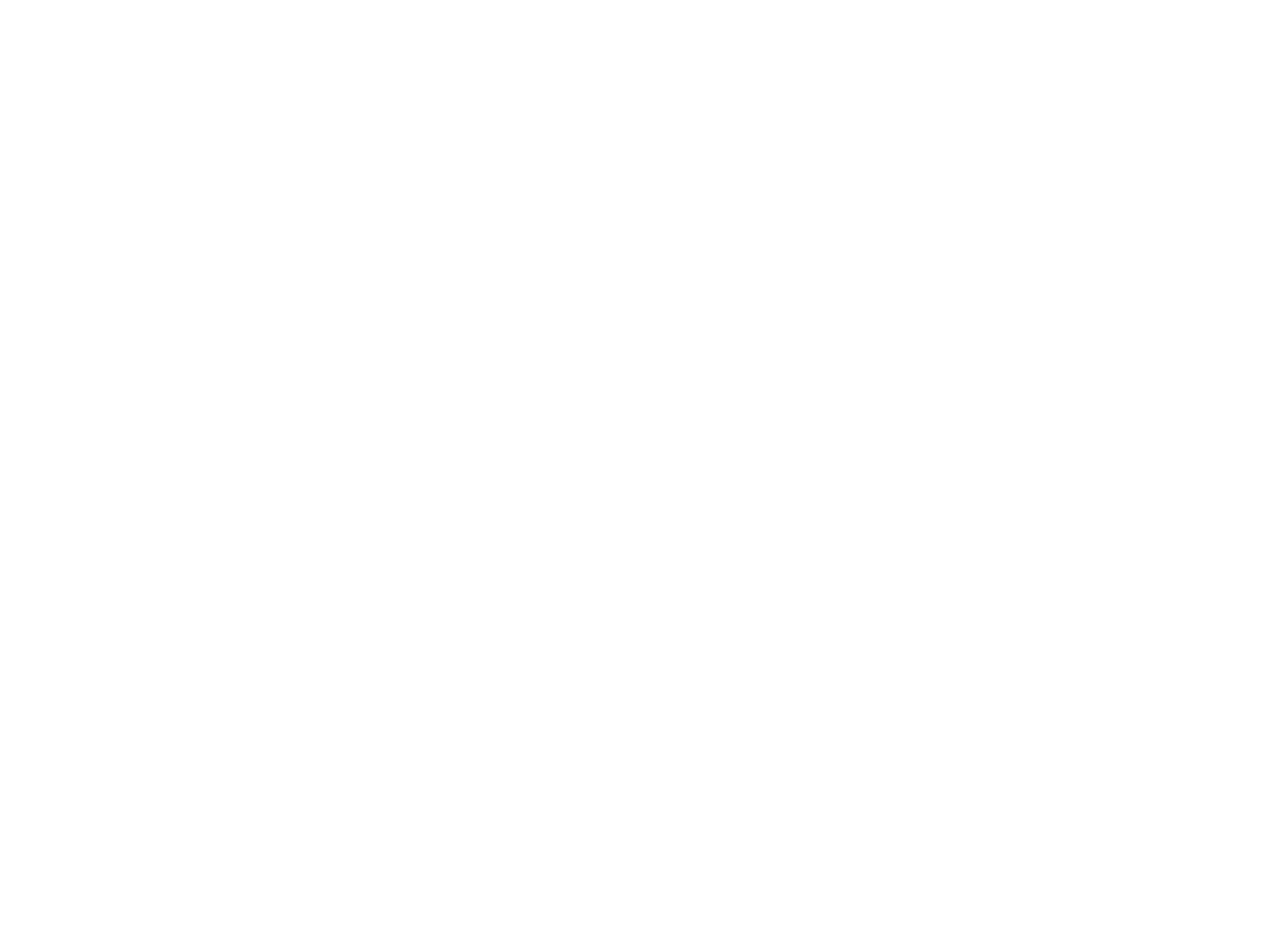
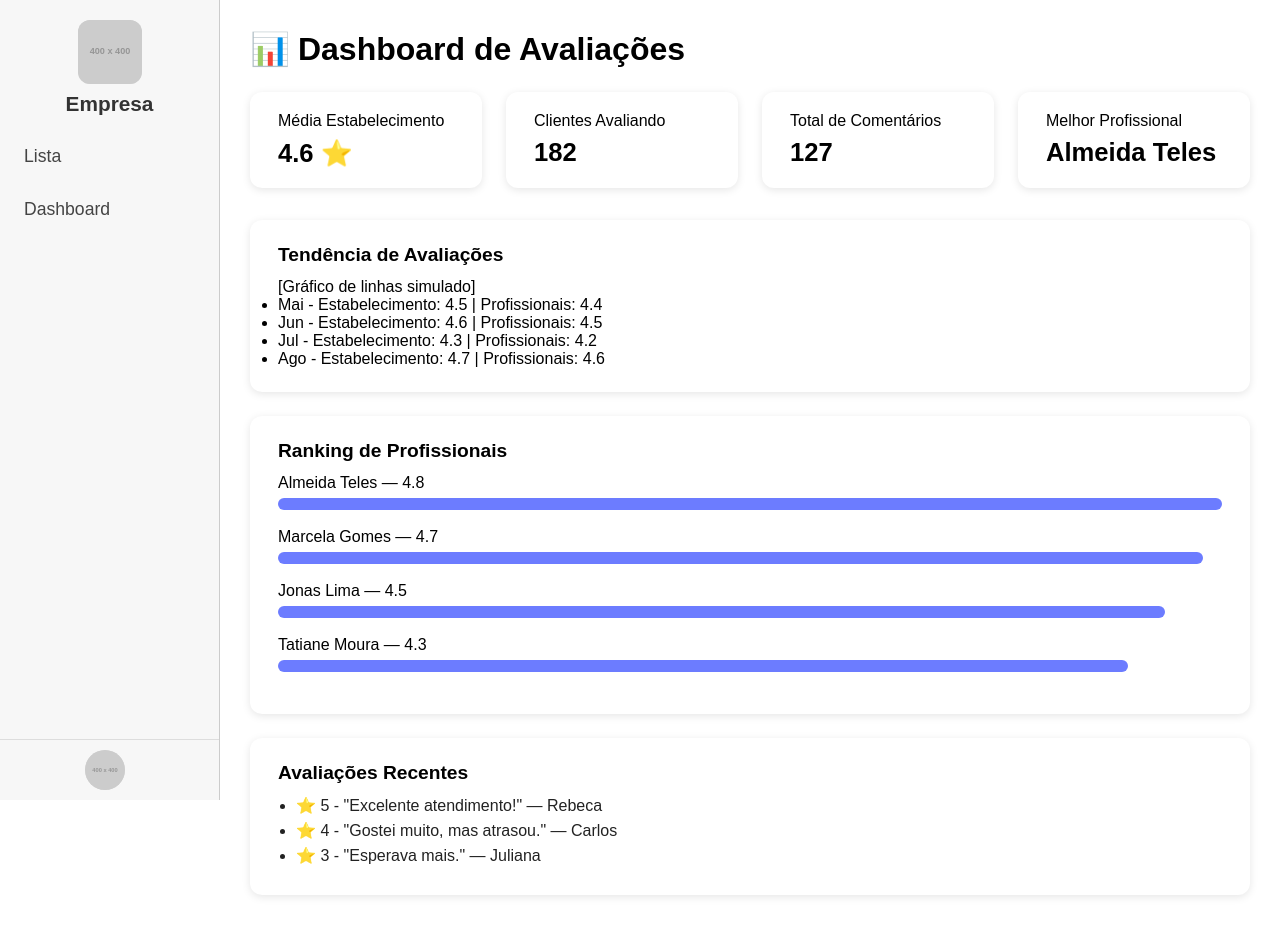
Before and after one commit to Yuriferr/Templates-React, a React (Vite) app in the folder Admin/: page /dashboard in a window 1280 px wide. Before the commit this address had no page. Shown: the top 936 px of the page. Before the commit the page ends 800 px from the top, so only its background shows below. Built offline with nearby package versions, Linux system fonts and the light colour scheme; no server answers.

Commit message:
versao 4.0.0

```diff
--- /dev/null
+++ b/Admin/src/components/Dashboard/Dashboard.css
@@ -0,0 +1,70 @@
+.Dashboard {
+    width: 100%;
+}
+
+.Dashboard h1 {
+    font-size: 2rem;
+    margin-bottom: 24px;
+    font-weight: 700;
+    display: flex;
+    align-items: center;
+    gap: 8px;
+}
+
+.Dashboard-cards {
+    display: flex;
+    gap: 24px;
+    margin-bottom: 32px;
+}
+.Dashboard-cards > div {
+    width: 100%;
+    background: #fff;
+    border-radius: 12px;
+    box-shadow: 0 2px 8px rgba(0,0,0,0.1);
+    padding: 20px 28px;
+    min-width: 180px;
+    display: flex;
+    flex-direction: column;
+    align-items: flex-start;
+}
+.Dashboard-value {
+    font-size: 1.6rem;
+    font-weight: 600;
+    margin-top: 8px;
+}
+.Dashboard-tendencia, .Dashboard-ranking, .Dashboard-recentes {
+    background: #fff;
+    border-radius: 12px;
+    box-shadow: 0 2px 8px rgba(0,0,0,0.1);
+    padding: 24px 28px;
+    margin-bottom: 24px;
+}
+.Dashboard-tendencia h2,
+.Dashboard-ranking h2,
+.Dashboard-recentes h2 {
+    font-size: 1.2rem;
+    font-weight: 700;
+    margin-bottom: 12px;
+}
+.Dashboard-grafico ul {
+    margin: 12px 0 0 0;
+    padding-left: 18px;
+    color: #444;
+}
+.Dashboard-bars > div {
+    margin-bottom: 18px;
+}
+.Dashboard-bar {
+    height: 12px;
+    background: #6c7cff;
+    border-radius: 6px;
+    margin-top: 6px;
+}
+.Dashboard-recentes ul {
+    margin: 0;
+    padding-left: 18px;
+    color: #222;
+}
+.Dashboard-recentes li {
+    margin-bottom: 6px;
+}
--- /dev/null
+++ b/Admin/src/components/Dashboard/Dashboard.tsx
@@ -0,0 +1,75 @@
+import './Dashboard.css';
+
+export default function Dashboard() {
+    return (
+        <div className="Dashboard">
+            <h1>
+                <span role="img" aria-label="dashboard">📊</span> Dashboard de Avaliações
+            </h1>
+            <section className="Dashboard-cards">
+                <div>
+                    <span>Média Estabelecimento</span>
+                    <p className="Dashboard-value">
+                        4.6 <span style={{ color: '#FFD700' }}>⭐</span>
+                    </p>
+                </div>
+                <div>
+                    <span>Clientes Avaliando</span>
+                    <p className="Dashboard-value">182</p>
+                </div>
+                <div>
+                    <span>Total de Comentários</span>
+                    <p className="Dashboard-value">127</p>
+                </div>
+                <div>
+                    <span>Melhor Profissional</span>
+                    <p className="Dashboard-value" style={{ fontWeight: 700 }}>Almeida Teles</p>
+                </div>
+            </section>
+
+            <section className="Dashboard-tendencia">
+                <h2>Tendência de Avaliações</h2>
+                <div>
+                    [Gráfico de linhas simulado]
+                    <ul>
+                        <li>Mai - Estabelecimento: 4.5 | Profissionais: 4.4</li>
+                        <li>Jun - Estabelecimento: 4.6 | Profissionais: 4.5</li>
+                        <li>Jul - Estabelecimento: 4.3 | Profissionais: 4.2</li>
+                        <li>Ago - Estabelecimento: 4.7 | Profissionais: 4.6</li>
+                    </ul>
+                </div>
+            </section>
+
+            <section className="Dashboard-ranking">
+                <h2>Ranking de Profissionais</h2>
+                <div className="Dashboard-bars">
+                    <div>
+                        <span>Almeida Teles — 4.8</span>
+                        <div className="Dashboard-bar" style={{ width: '100%' }} />
+                    </div>
+                    <div>
+                        <span>Marcela Gomes — 4.7</span>
+                        <div className="Dashboard-bar" style={{ width: '98%' }} />
+                    </div>
+                    <div>
+                        <span>Jonas Lima — 4.5</span>
+                        <div className="Dashboard-bar" style={{ width: '94%' }} />
+                    </div>
+                    <div>
+                        <span>Tatiane Moura — 4.3</span>
+                        <div className="Dashboard-bar" style={{ width: '90%' }} />
+                    </div>
+                </div>
+            </section>
+
+            <section className="Dashboard-recentes">
+                <h2>Avaliações Recentes</h2>
+                <ul>
+                    <li>⭐ 5 - "Excelente atendimento!" — Rebeca</li>
+                    <li>⭐ 4 - "Gostei muito, mas atrasou." — Carlos</li>
+                    <li>⭐ 3 - "Esperava mais." — Juliana</li>
+                </ul>
+            </section>
+        </div>
+    );
+}
--- a/Admin/src/components/NavBar/NavBar.tsx
+++ b/Admin/src/components/NavBar/NavBar.tsx
@@ -64,6 +64,9 @@
         <li>
           <a href="/list">Lista</a>
         </li>
+        <li>
+          <a href="/dashboard">Dashboard</a>
+        </li>
       </ul>
       <Popup
         trigger={
--- a/Admin/src/main.tsx
+++ b/Admin/src/main.tsx
@@ -3,6 +3,7 @@
 import Home from './pages/Home/Home.tsx'
 import Login from './pages/Login/Login.tsx'
 import TableList from './pages/TableList/ListPage.tsx'
+import DashboardPage from './pages/Dashboard/DashboardPage.tsx'
 
 import MainLayout from './layouts/MainLayout.tsx'
 import { BrowserRouter, Routes, Route } from 'react-router-dom'
@@ -14,6 +15,7 @@
       <Route element={<MainLayout />}>
         <Route path="/" element={<Home />} />
         <Route path="/list" element={<TableList />} />
+        <Route path="/dashboard" element={<DashboardPage />} />
       </Route>
     </Routes>
   </BrowserRouter>
--- /dev/null
+++ b/Admin/src/pages/Dashboard/DashboardPage.tsx
@@ -0,0 +1,9 @@
+import Dashboard from '../../components/Dashboard/Dashboard.tsx';
+
+export default function DashboardPage() {
+    return(
+        <main className="DashboardPage-container">
+            <Dashboard/>
+        </main>
+    )
+}
```
Also changed, not shown: Admin/public/Imagem do WhatsApp de 2025-05-23 à(s) 16.05.19_ae12fc5f.jpg (added).
